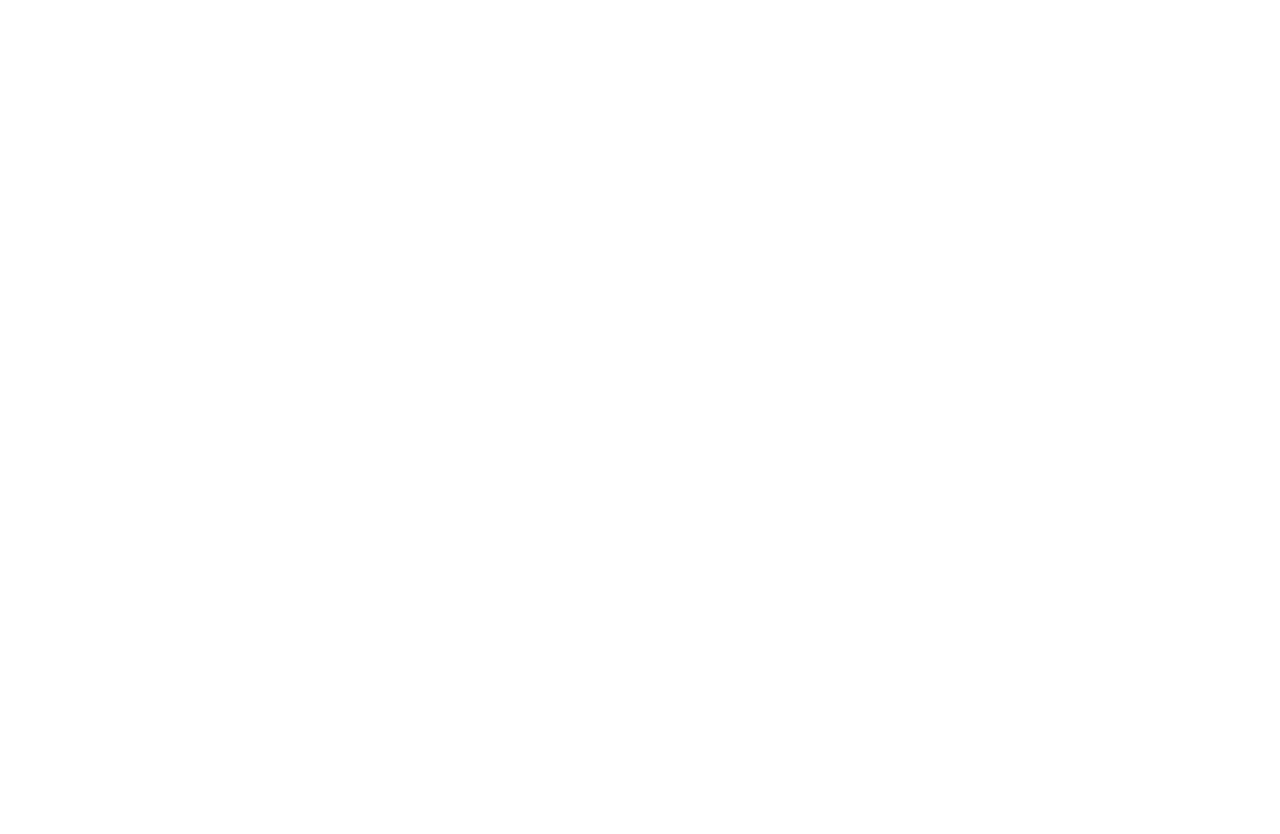
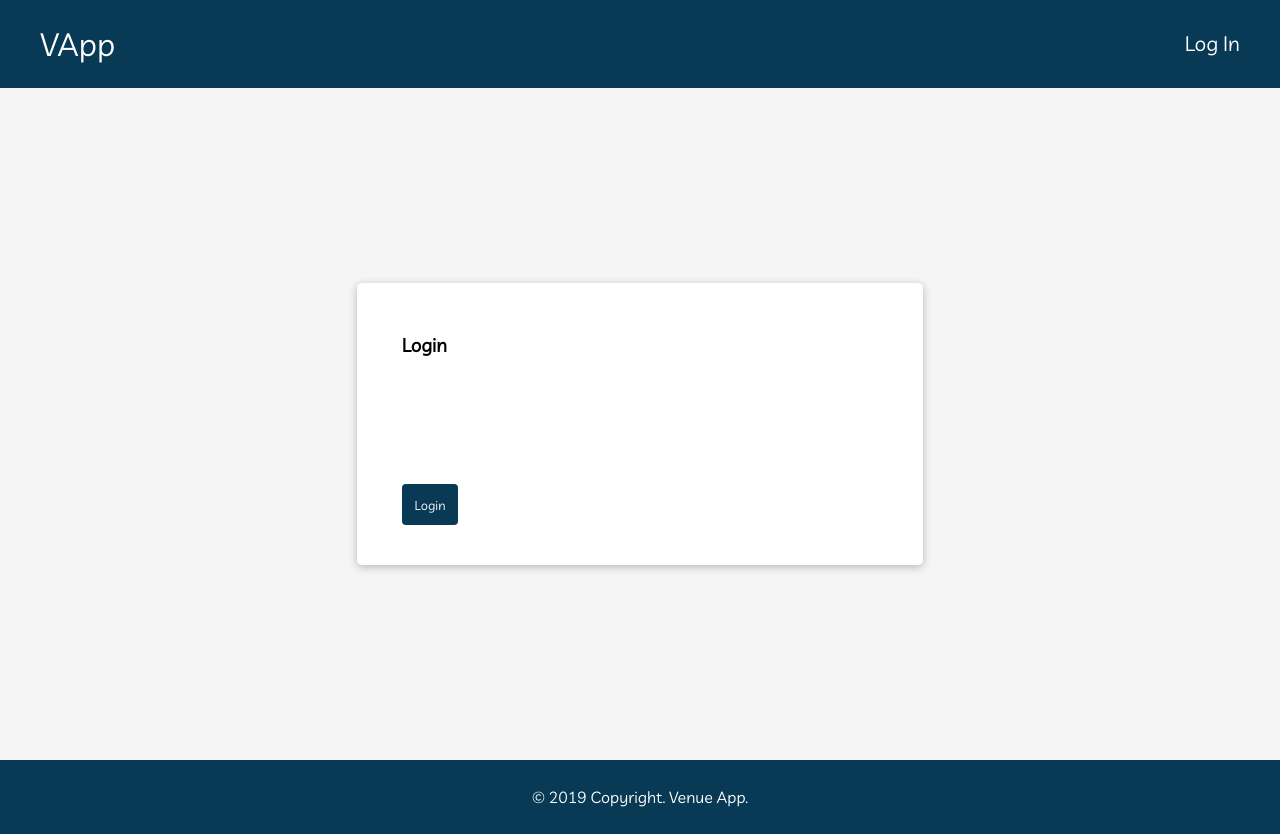
Before and after one commit to timzprof/Venue-FrontEnd, a React (Create React App) app: page /login in a window 1280 px wide. Before the commit the page ends 800 px from the top, so only its background shows below. Built offline with nearby package versions, Linux system fonts and the light colour scheme.

Commit message:
Added Login Page

```diff
--- a/src/App.js
+++ b/src/App.js
@@ -1,12 +1,14 @@
-import React, { Component } from 'react';
-import { Switch, Route } from 'react-router-dom';
-import Home from './containers/Home/Home';
+import React, {Component} from "react";
+import {Switch, Route} from "react-router-dom";
+import Home from "./containers/Home/Home";
+import Login from "./containers/Login/Login";
 
 class App extends Component {
-  render(){
+	render() {
 		return (
 			<Switch>
 				<Route exact path="/" component={Home} />
+				<Route path="/login" component={Login} />
 			</Switch>
 		);
 	}
--- /dev/null
+++ b/src/components/Form/Form.js
@@ -0,0 +1,25 @@
+import React from "react";
+import classes from "./Form.module.css";
+
+const form = props => {
+	const {controls, submitButton, inputChangeHandler, handleFormSubmit} = props;
+	return (
+		<form onSubmit={handleFormSubmit}>
+			{Object.keys(controls).map(formEl => {
+				return (
+					<div key={formEl} className={classes.Form_group}>
+                        <input
+                            className={classes.Form_field}
+							{...controls[formEl].formAttributes}
+							onChange={(e) => inputChangeHandler(e,controls[formEl].formAttributes.name)}
+							required
+						/>
+					</div>
+				);
+			})}
+			<button type="submit" className="btn">{submitButton}</button>
+		</form>
+	);
+};
+
+export default form;
--- /dev/null
+++ b/src/components/Form/Form.module.css
@@ -0,0 +1,17 @@
+.Form_group {
+	width: 100%;
+}
+.Form_field {
+	width: 100%;
+	box-sizing: border-box;
+	padding: 15px;
+	margin: 5px;
+	outline: 0;
+	border: 1px solid var(--red);
+	border-radius: 4px;
+	font-family: inherit;
+}
+
+.Invalid {
+	background-color: #fda49a;
+}
--- a/src/components/Header/Header.js
+++ b/src/components/Header/Header.js
@@ -1,11 +1,12 @@
 import React from "react";
+import { Link } from 'react-router-dom';
 import classes from "./Header.module.css";
 
 const Header = React.memo(props => {
 	return (
 		<header className={classes.Header}>
 			<div className={classes.Logo}>VApp</div>
-			<a className={classes.Link} href="/">Log In</a>
+			<Link className={classes.Link} to="/login">Log In</Link>
 		</header>
 	);
 });
--- /dev/null
+++ b/src/containers/Login/Login.js
@@ -0,0 +1,78 @@
+import React, {Component, Fragment} from "react";
+import Header from "../../components/Header/Header";
+import Footer from "../../components/Footer/Footer";
+import Card from "../../components/UI/Card";
+import Form from "../../components/Form/Form";
+import {updateObject, checkValidity} from "../../helpers/utility";
+import classes from "./Login.module.css";
+
+class Login extends Component {
+	state = {
+		controls: {
+			email: {
+				formAttributes: {
+					type: "email",
+					name: "email",
+					value: ""
+				},
+				rules: {
+					isEmail: true,
+					required: true
+				}
+			},
+			password: {
+				formAttributes: {
+					type: "password",
+					name: "password",
+					value: ""
+				},
+				rules: {
+					required: true,
+					minLength: 7
+				}
+			}
+		},
+		formIsValid: false
+	};
+	inputChangeHandler = (e, control) => {
+		const updatedControls = updateObject(this.state.controls, {
+			[control]: updateObject(this.state.controls[control], {
+				formAttributes: updateObject(
+					this.state.controls[control].formAttributes,
+					{
+						value: e.target.value
+					}
+				)
+			})
+		});
+		const formIsValid = checkValidity(
+			e.target.value,
+			this.state.controls[control].rules
+		);
+
+		this.setState({controls: updatedControls, formIsValid});
+	};
+	submitLogin = () => {};
+	render() {
+		return (
+			<Fragment>
+				<Header />
+				<section className={classes.Form__container}>
+					<Card extraClasses={[classes.Form]}>
+						<h3>Login</h3>
+						<Form
+							controls={this.state.controls}
+							inputChangeHandler={this.inputChangeHandler}
+							handleSubmit={this.submitLogin}
+							submitButton="Login"
+						/>
+					</Card>
+				</section>
+
+				<Footer />
+			</Fragment>
+		);
+	}
+}
+
+export default Login;
--- /dev/null
+++ b/src/containers/Login/Login.module.css
@@ -0,0 +1,41 @@
+.Main {
+	min-height: 100vh;
+}
+
+.Form {
+	background-color: white;
+	width: 40%;
+	padding: 40px;
+	height: fit-content;
+}
+
+.Form h3 {
+	margin: 10px 5px;
+}
+
+.Form button[type="submit"] {
+	margin: 5px 0 0 5px;
+}
+
+.Form__container {
+	display: flex;
+	flex-wrap: wrap;
+	justify-content: center;
+	margin: 2rem;
+	min-height: calc(100vh - 12rem);
+	align-items: center;
+}
+
+/* General */
+@media only screen and (max-width: 900px) {
+	.Form {
+		width: 100%;
+	}
+}
+
+/* Phone */
+@media only screen and (max-width: 500px) {
+	.Form {
+		padding: 30px;
+	}
+}
--- /dev/null
+++ b/src/helpers/utility.js
@@ -0,0 +1,31 @@
+export const updateObject = (oldObject, updatedProperties) => {
+    return {
+        ...oldObject,
+        ...updatedProperties
+    };
+};
+
+export const checkValidity = (value, rules) => {
+    let isValid = true;
+    if (rules.required) {
+        isValid = value.trim() !== "" && isValid;
+    }
+    if (rules.minLength) {
+        isValid = value.length >= rules.minLength && isValid;
+    }
+    if (rules.maxLength) {
+        isValid = value.length <= rules.maxLength && isValid;
+    }
+
+    if (rules.isEmail) {
+        const pattern = /[a-z0-9!#$%&'*+/=?^_`{|}~-]+(?:\.[a-z0-9!#$%&'*+/=?^_`{|}~-]+)*@(?:[a-z0-9](?:[a-z0-9-]*[a-z0-9])?\.)+[a-z0-9](?:[a-z0-9-]*[a-z0-9])?/;
+        isValid = pattern.test(value) && isValid;
+    }
+
+    if (rules.isNumeric) {
+        const pattern = /^\d+$/;
+        isValid = pattern.test(value) && isValid;
+    }
+
+    return isValid;
+};
--- a/src/index.css
+++ b/src/index.css
@@ -12,10 +12,12 @@
 
 body {
   font-family: var(--font);
+  background-color: #F5F5F5;
 }
 
 .main {
   padding: 3rem;
+  min-height: 100vh;
 }
 
 .btn {
```
Also changed, not shown: src/helpers/axios-client.js (added, +11 -0 lines), src/helpers/toast.js (added, +24 -0 lines). Lines whose indentation alone changed are shown as unchanged.
